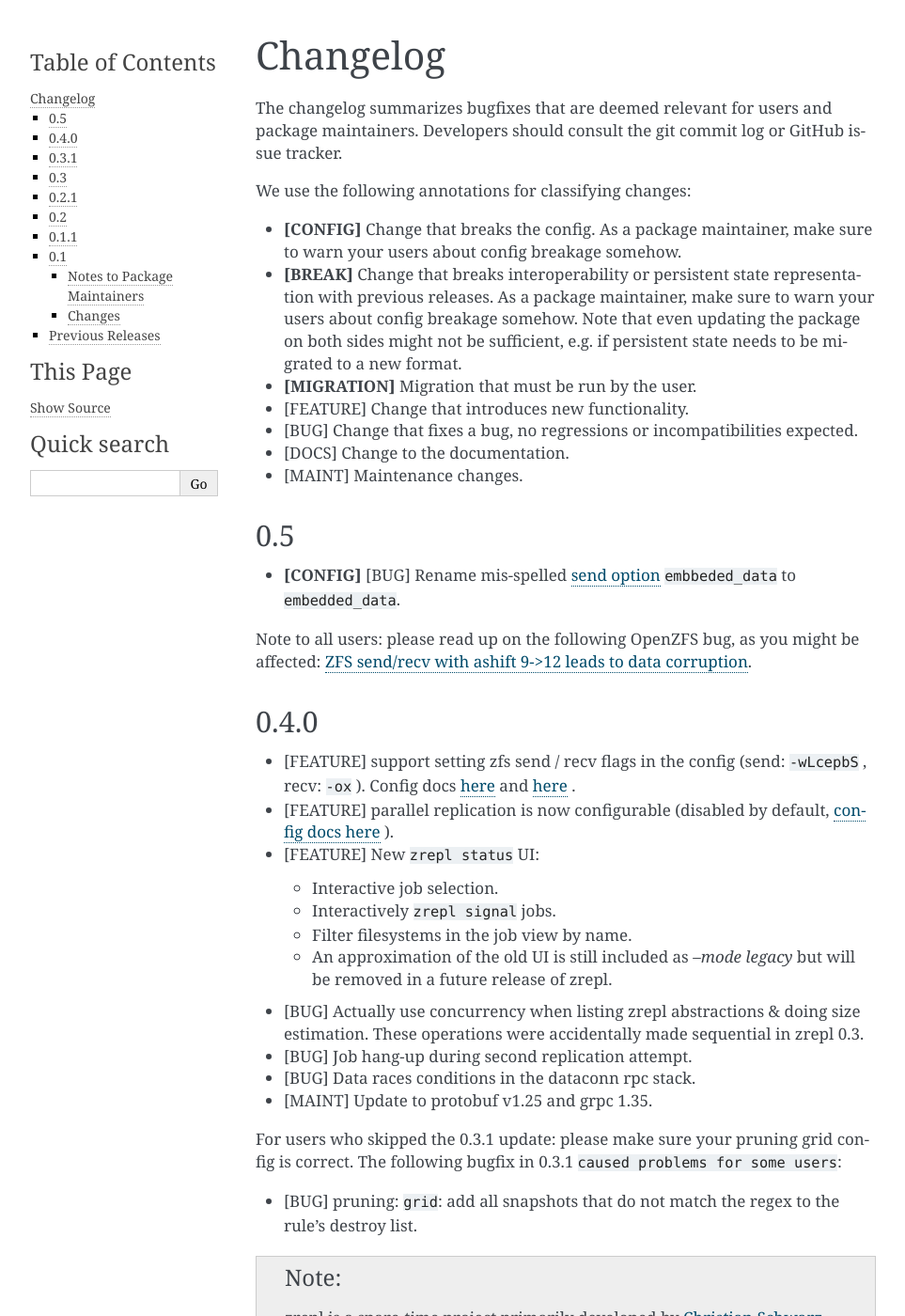
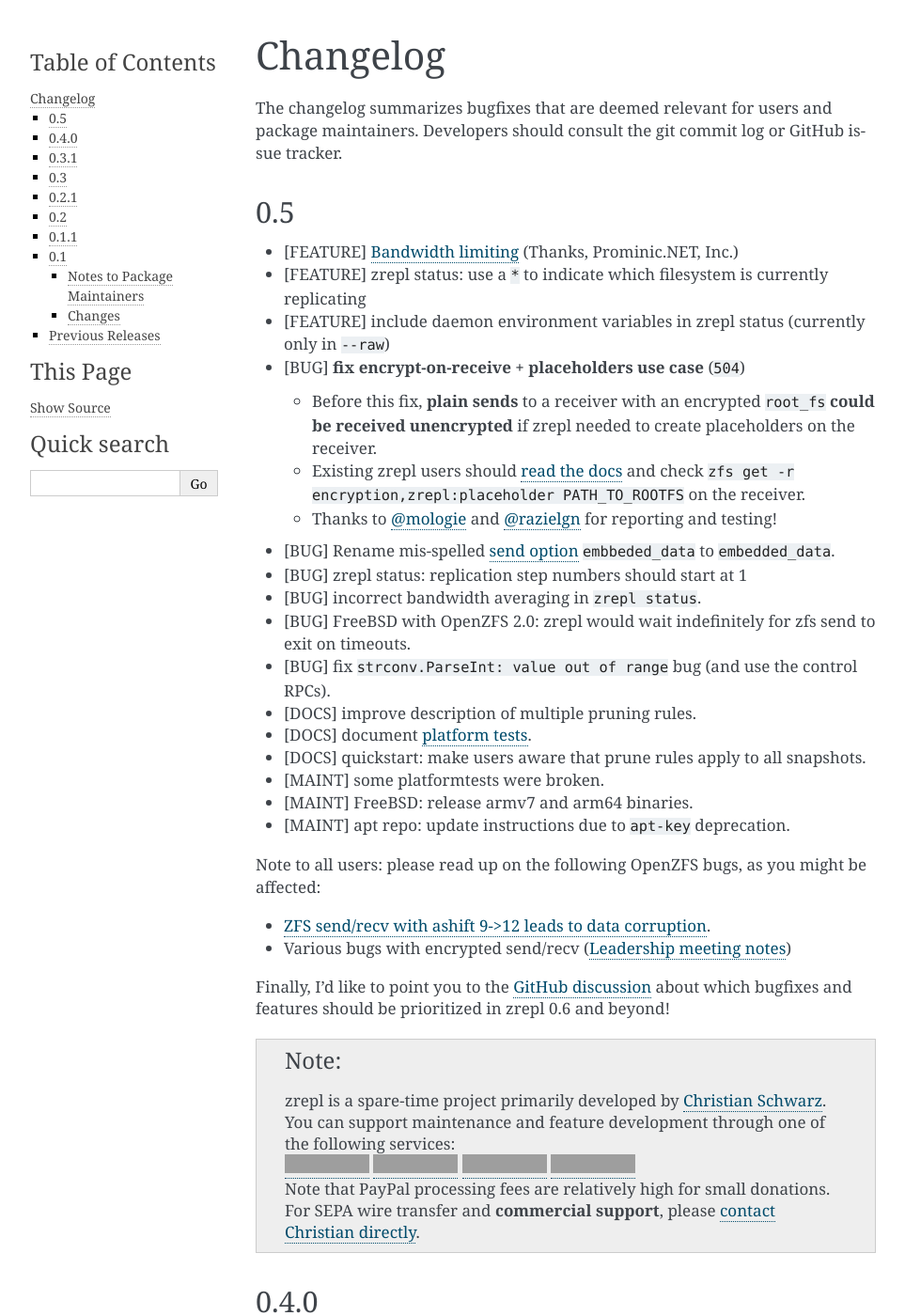
Before and after one commit to zrepl/zrepl, a Sphinx documentation site: the page built from docs/changelog.rst, in a window 1280 px wide and 1400 px high. Shown: the whole window at 94% size, without its empty margins (148-1111 px from the left). Built offline with Sphinx 7.4.7, drawn with Linux system fonts in a browser that asks for light colours; pages that are not in the unit, such as notebooks, are missing from menus; the version number could not be read and is left out; cross-references to code outside the pages are shown as plain code; some of the changed text lies outside the part shown; grey boxes are pictures that could not be loaded.

Commit message:
0.5 changelog + front page update

```diff
--- a/docs/changelog.rst
+++ b/docs/changelog.rst
@@ -16,26 +16,44 @@
 The changelog summarizes bugfixes that are deemed relevant for users and package maintainers.
 Developers should consult the git commit log or GitHub issue tracker.
 
-We use the following annotations for classifying changes:
-
-* |break_config| Change that breaks the config.
-  As a package maintainer, make sure to warn your users about config breakage somehow.
-* |break| Change that breaks interoperability or persistent state representation with previous releases.
-  As a package maintainer, make sure to warn your users about config breakage somehow.
-  Note that even updating the package on both sides might not be sufficient, e.g. if persistent state needs to be migrated to a new format.
-* |mig| Migration that must be run by the user.
-* |feature| Change that introduces new functionality.
-* |bugfix| Change that fixes a bug, no regressions or incompatibilities expected.
-* |docs| Change to the documentation.
-* |maint| Maintenance changes.
-
 0.5
 ---
 
-* |break_config| |bugfix| Rename mis-spelled :ref:`send option <job-send-options>` ``embbeded_data`` to ``embedded_data``.
+* |feature| :ref:`Bandwidth limiting <job-send-recv-options--bandwidth-limit>` (Thanks, Prominic.NET, Inc.)
+* |feature| zrepl status: use a ``*`` to indicate which filesystem is currently replicating
+* |feature| include daemon environment variables in zrepl status (currently only in ``--raw``)
+* |bugfix| **fix encrypt-on-receive + placeholders use case** (:issue:`504`)
 
-Note to all users: please read up on the following OpenZFS bug, as you might be affected:
-`ZFS send/recv with ashift 9->12 leads to data corruption <https://github.com/openzfs/zfs/issues/12762>`_.
+  * Before this fix, **plain sends** to a receiver with an encrypted ``root_fs`` **could be received unencrypted** if zrepl needed to create placeholders on the receiver.
+  * Existing zrepl users should :ref:`read the docs <job-recv-options--placeholder>` and check ``zfs get -r encryption,zrepl:placeholder PATH_TO_ROOTFS`` on the receiver.
+  * Thanks to `@mologie <https://github.com/mologie>`_ and `@razielgn <https://github.com/razielgn>`_ for reporting and testing!
+
+* |bugfix| Rename mis-spelled :ref:`send option <job-send-options>` ``embbeded_data`` to ``embedded_data``.
+* |bugfix| zrepl status: replication step numbers should start at 1
+* |bugfix| incorrect bandwidth averaging in ``zrepl status``.
+* |bugfix| FreeBSD with OpenZFS 2.0: zrepl would wait indefinitely for zfs send to exit on timeouts.
+* |bugfix| fix ``strconv.ParseInt: value out of range`` bug (and use the control RPCs).
+* |docs| improve description of multiple pruning rules.
+* |docs| document :ref:`platform tests <usage-platform-tests>`.
+* |docs| quickstart: make users aware that prune rules apply to all snapshots.
+* |maint| some platformtests were broken.
+* |maint| FreeBSD: release armv7 and arm64 binaries.
+* |maint| apt repo: update instructions due to ``apt-key`` deprecation.
+
+Note to all users: please read up on the following OpenZFS bugs, as you might be affected:
+
+* `ZFS send/recv with ashift 9->12 leads to data corruption <https://github.com/openzfs/zfs/issues/12762>`_.
+* Various bugs with encrypted send/recv (`Leadership meeting notes <https://openzfs.topicbox.com/groups/developer/T24bdaa2886c6cbf5-Mc039a11c3f1507ea0664817b/december-openzfs-leadership-meeting>`_)
+
+Finally, I'd like to point you to the `GitHub discussion <https://github.com/zrepl/zrepl/discussions/547>`_ about which bugfixes and features should be prioritized in zrepl 0.6 and beyond!
+
+.. NOTE::
+  |  zrepl is a spare-time project primarily developed by `Christian Schwarz <https://cschwarz.com>`_.
+  |  You can support maintenance and feature development through one of the following services:
+  |  |Donate via Patreon| |Donate via GitHub Sponsors| |Donate via Liberapay| |Donate via PayPal|
+  |  Note that PayPal processing fees are relatively high for small donations.
+  |  For SEPA wire transfer and **commercial support**, please `contact Christian directly <https://cschwarz.com>`_.
+
 
 0.4.0
 -----
@@ -60,13 +78,6 @@
 The following bugfix in 0.3.1 :issue:`caused problems for some users <400>`:
 
 * |bugfix| pruning: ``grid``:  add all snapshots that do not match the regex to the rule's destroy list.
-
-.. NOTE::
-  |  zrepl is a spare-time project primarily developed by `Christian Schwarz <https://cschwarz.com>`_.
-  |  You can support maintenance and feature development through one of the following services:
-  |  |Donate via Patreon| |Donate via GitHub Sponsors| |Donate via Liberapay| |Donate via PayPal|
-  |  Note that PayPal processing fees are relatively high for small donations.
-  |  For SEPA wire transfer and **commercial support**, please `contact Christian directly <https://cschwarz.com>`_.
 
 0.3.1
 -----
--- a/docs/index.rst
+++ b/docs/index.rst
@@ -25,10 +25,10 @@
          Progress: [=========================\----] 246.7 MiB / 264.7 MiB @ 11.5 MiB/s
            zroot              STEPPING (step 1/2, 624 B/1.2 KiB) next: @a => @b
            zroot/ROOT         DONE (step 2/2, 1.2 KiB/1.2 KiB)
-           zroot/ROOT/default STEPPING (step 1/2, 123.4 MiB/129.3 MiB) next: @a => @b
+         * zroot/ROOT/default STEPPING (step 1/2, 123.4 MiB/129.3 MiB) next: @a => @b
            zroot/tmp          STEPPING (step 1/2, 29.9 KiB/44.2 KiB) next: @a => @b
            zroot/usr          STEPPING (step 1/2, 624 B/1.2 KiB) next: @a => @b
-           zroot/usr/home     STEPPING (step 1/2, 123.3 MiB/135.3 MiB) next: @a => @b
+         * zroot/usr/home     STEPPING (step 1/2, 123.3 MiB/135.3 MiB) next: @a => @b
            zroot/var          STEPPING (step 1/2, 624 B/1.2 KiB) next: @a => @b
            zroot/var/audit    DONE (step 2/2, 1.2 KiB/1.2 KiB)
            zroot/var/crash    DONE (step 2/2, 1.2 KiB/1.2 KiB)
@@ -66,6 +66,7 @@
     * [x] Large blocks send & receive
     * [x] Embedded data send & receive
     * [x] Resume state send & receive
+    * [x] Bandwidth limiting
 
 * **Automatic snapshot management**
 
--- a/docs/usage.rst
+++ b/docs/usage.rst
@@ -91,6 +91,8 @@
    usage/runbooks/migrating_sending_side_to_new_zpool.rst
 
 
+.. _usage-platform-tests:
+
 ==============
 Platform Tests
 ==============
```
